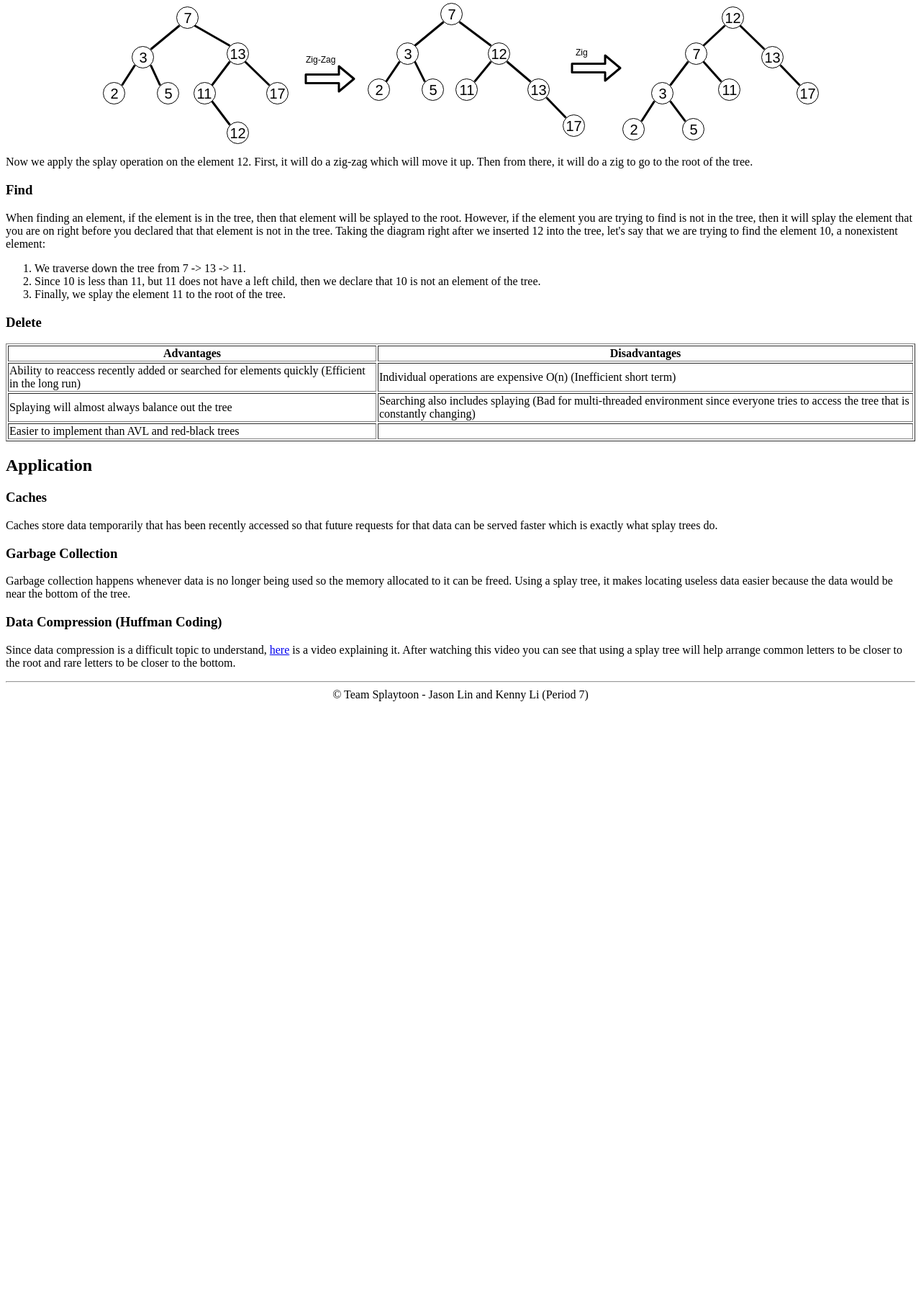
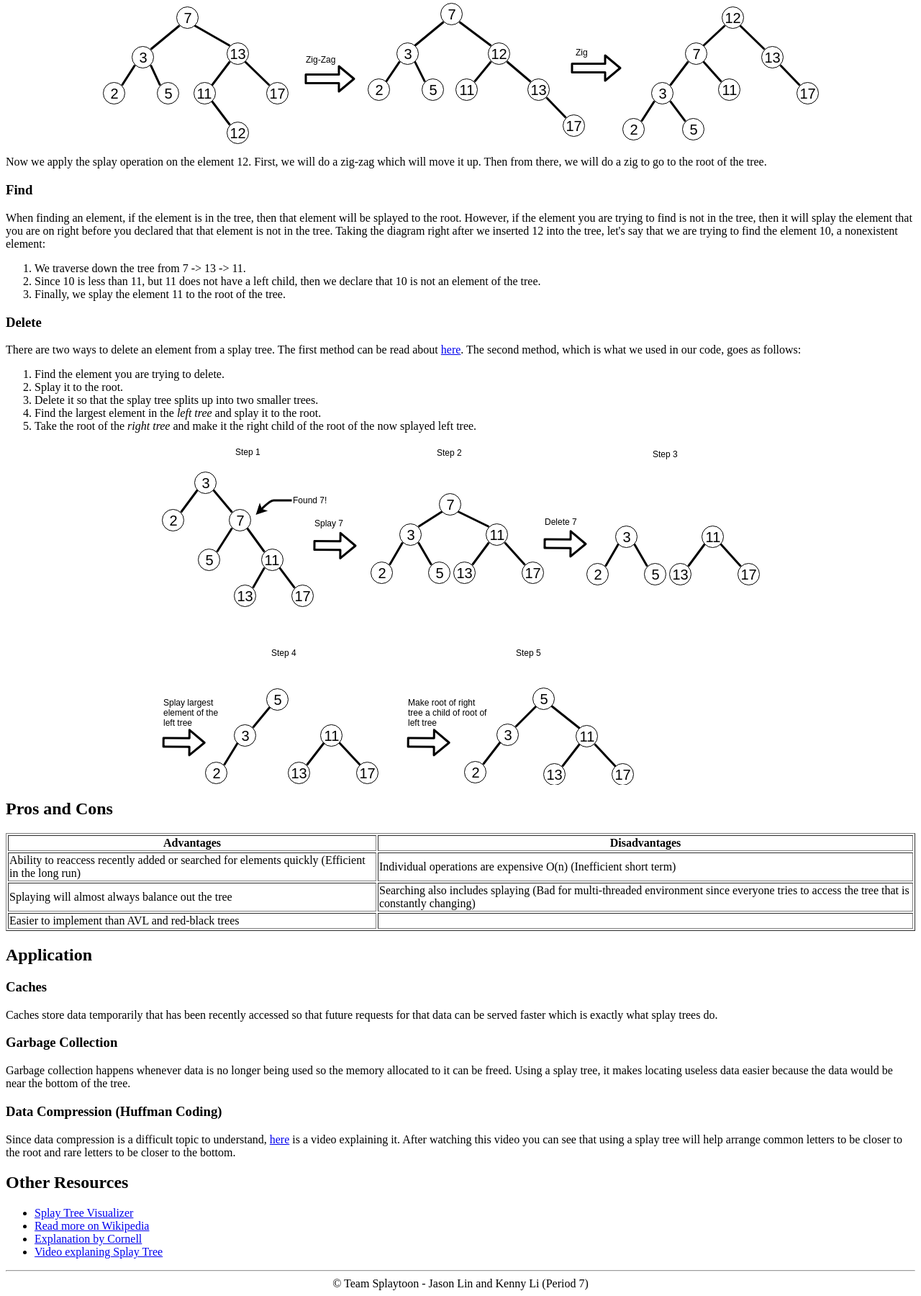
Before and after one commit to JasonLin43212/Splay, a Flask app: page / in a window 1280 px wide. Shown: the part 3765-5565 px from the top of the page at 72% size. Before the commit the page ends 4739 px from the top, so only its background shows below. Run offline with Flask 2, Linux system fonts and the light colour scheme.

Commit message:
finished

```diff
--- a/templates/index.html
+++ b/templates/index.html
@@ -185,8 +185,8 @@
     <img class="tree" src="/static/tree10.png" alt="tree10">
     <p>Let's say that we want to insert the element 12 into the tree. Then it will look like that.</p>
     <img class="tree" src="/static/tree11.png" alt="tree11">
-    <p>Now we apply the splay operation on the element 12. First, it will do a zig-zag which will move it up. Then from
-        there, it will do a zig to go to the root of the tree.</p>
+    <p>Now we apply the splay operation on the element 12. First, we will do a zig-zag which will move it up. Then from
+        there, we will do a zig to go to the root of the tree.</p>
     <h3>Find</h3>
     <p>
         When finding an element, if the element is in the tree, then that element will be splayed to the root. However,
@@ -208,7 +208,19 @@
         </li>
     </ol>
     <h3>Delete</h3>
-
+    <p>
+        There are two ways to delete an element from a splay tree. The first method can be read about <a href="https://en.wikipedia.org/wiki/Splay_tree#Deletion">here</a>.
+        The second method, which is what we used in our code, goes as follows:
+    </p>
+    <ol>
+        <li>Find the element you are trying to delete.</li>
+        <li>Splay it to the root.</li>
+        <li>Delete it so that the splay tree splits up into two smaller trees.</li>
+        <li>Find the largest element in the <i>left tree</i> and splay it to the root.</li>
+        <li>Take the root of the <i>right tree</i> and make it the right child of the root of the now splayed left tree.</li>
+    </ol>
+    <img class="tree" src="/static/tree12.png" alt="tree12">
+    <h2>Pros and Cons</h2>
     <table border="1">
         <tr>
             <th>Advantages</th>
@@ -242,6 +254,13 @@
         <a href="https://www.youtube.com/watch?v=JsTptu56GM8">here</a> is a video explaining
         it. After watching this video you can see that using a splay tree will help arrange
         common letters to be closer to the root and rare letters to be closer to the bottom. </p>
+    <h2>Other Resources</h2>
+    <ul>
+        <li><a href="https://www.cs.usfca.edu/~galles/visualization/SplayTree.html">Splay Tree Visualizer</a></li>
+        <li><a href="https://en.wikipedia.org/wiki/Splay_tree">Read more on Wikipedia</a></li>
+        <li><a href="https://www.cs.cornell.edu/courses/cs3110/2009fa/recitations/rec-splay.html">Explanation by Cornell</a></li>
+        <li><a href="https://www.youtube.com/watch?v=IBY4NtxmGg8">Video explaning Splay Tree</a> </li>
+    </ul>
     <footer style="text-align:center">
         <hr>
         &copy; Team Splaytoon - Jason Lin and Kenny Li (Period 7)
```
Also changed, not shown: static/tree12.png (added).
